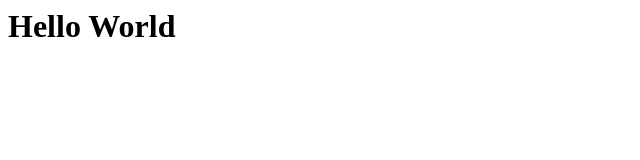
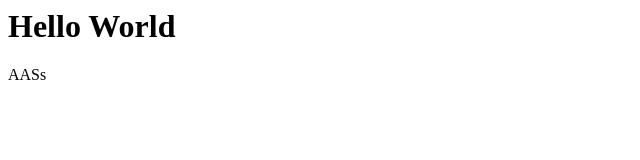
Before and after one commit to artemkolmykov/microverse1, a plain HTML site: page index.html in a window 1280 px wide. Shown: the full height of the page, 0-640 px from the left. Drawn offline with Linux system fonts and the light colour scheme.

Commit message:
Added paragraph.

```diff
--- a/index.html
+++ b/index.html
@@ -1,3 +1,4 @@
 <html>
 <h1> Hello World</h1>
+<p>AASs</p>
 </html>
```
